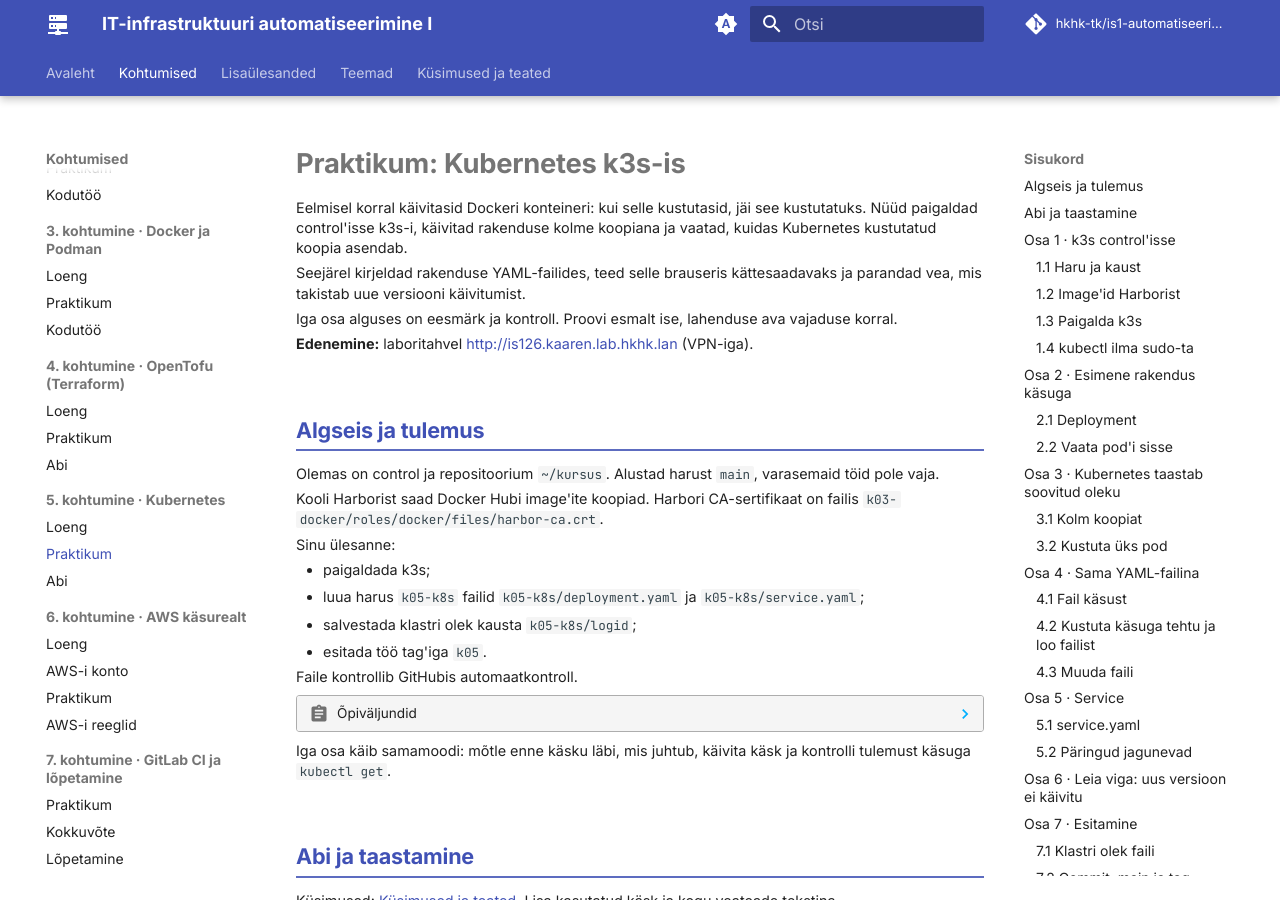
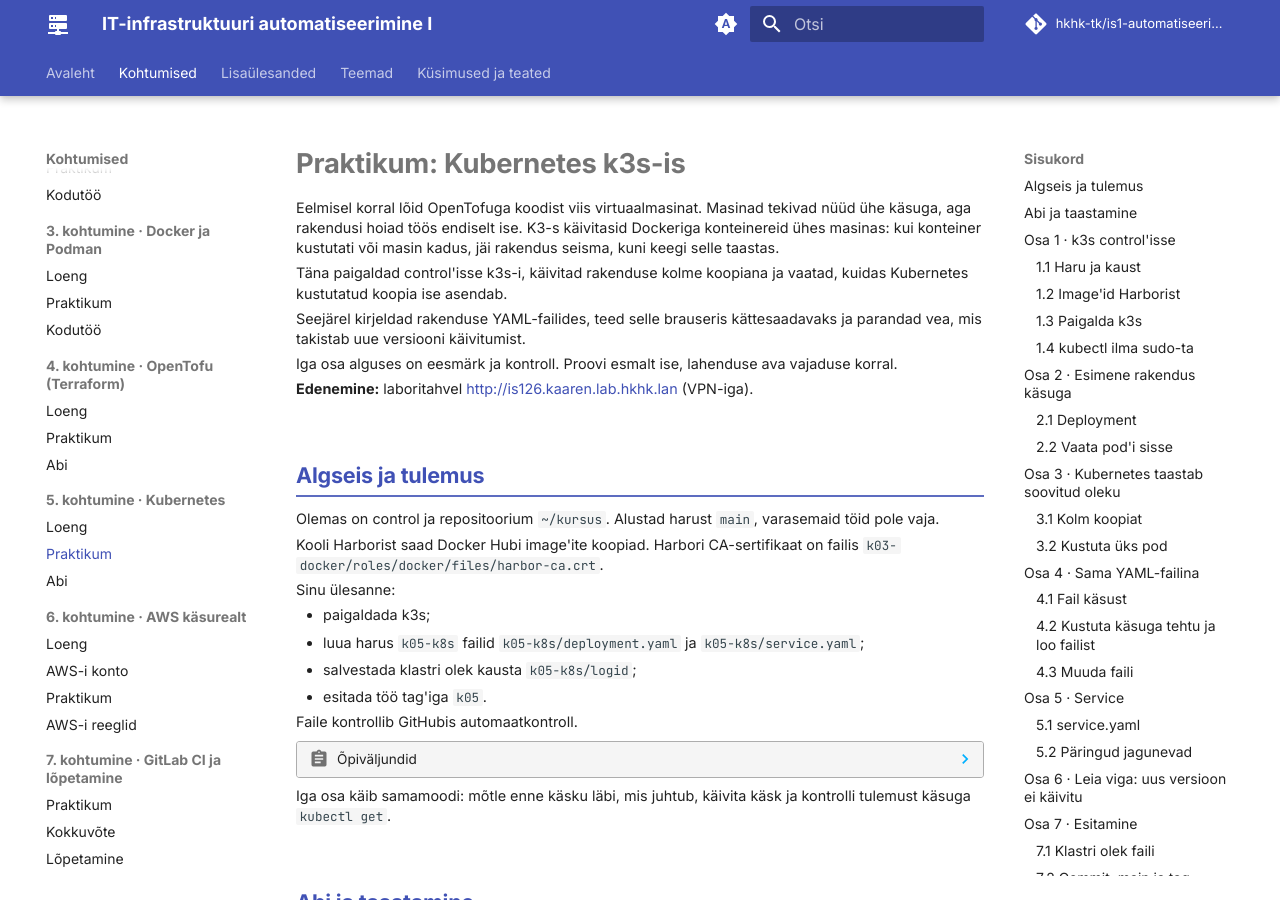
Before and after one commit to hkhk-tk/is1-automatiseerimine, an MkDocs documentation site: the page built from docs/k05/lab.md, in a window 1280 px wide and 900 px high. Built offline with MkDocs 1.6.1 and Material for MkDocs 9.7.7, drawn with Linux system fonts in a browser that asks for light colours; comment, search, counter and statistics services are not loaded.

Commit message:
K5 praktikum: sissejuhatus seotud K4-ga

```diff
--- a/docs/k05/lab.md
+++ b/docs/k05/lab.md
@@ -7,7 +7,9 @@ tags:
 
 # Praktikum: Kubernetes k3s-is
 
-Eelmisel korral käivitasid Dockeri konteineri: kui selle kustutasid, jäi see kustutatuks. Nüüd paigaldad control'isse k3s-i, käivitad rakenduse kolme koopiana ja vaatad, kuidas Kubernetes kustutatud koopia asendab.
+Eelmisel korral lõid OpenTofuga koodist viis virtuaalmasinat. Masinad tekivad nüüd ühe käsuga, aga rakendusi hoiad töös endiselt ise. K3-s käivitasid Dockeriga konteinereid ühes masinas: kui konteiner kustutati või masin kadus, jäi rakendus seisma, kuni keegi selle taastas.
+
+Täna paigaldad control'isse k3s-i, käivitad rakenduse kolme koopiana ja vaatad, kuidas Kubernetes kustutatud koopia ise asendab.
 
 Seejärel kirjeldad rakenduse YAML-failides, teed selle brauseris kättesaadavaks ja parandad vea, mis takistab uue versiooni käivitumist.
 
```
